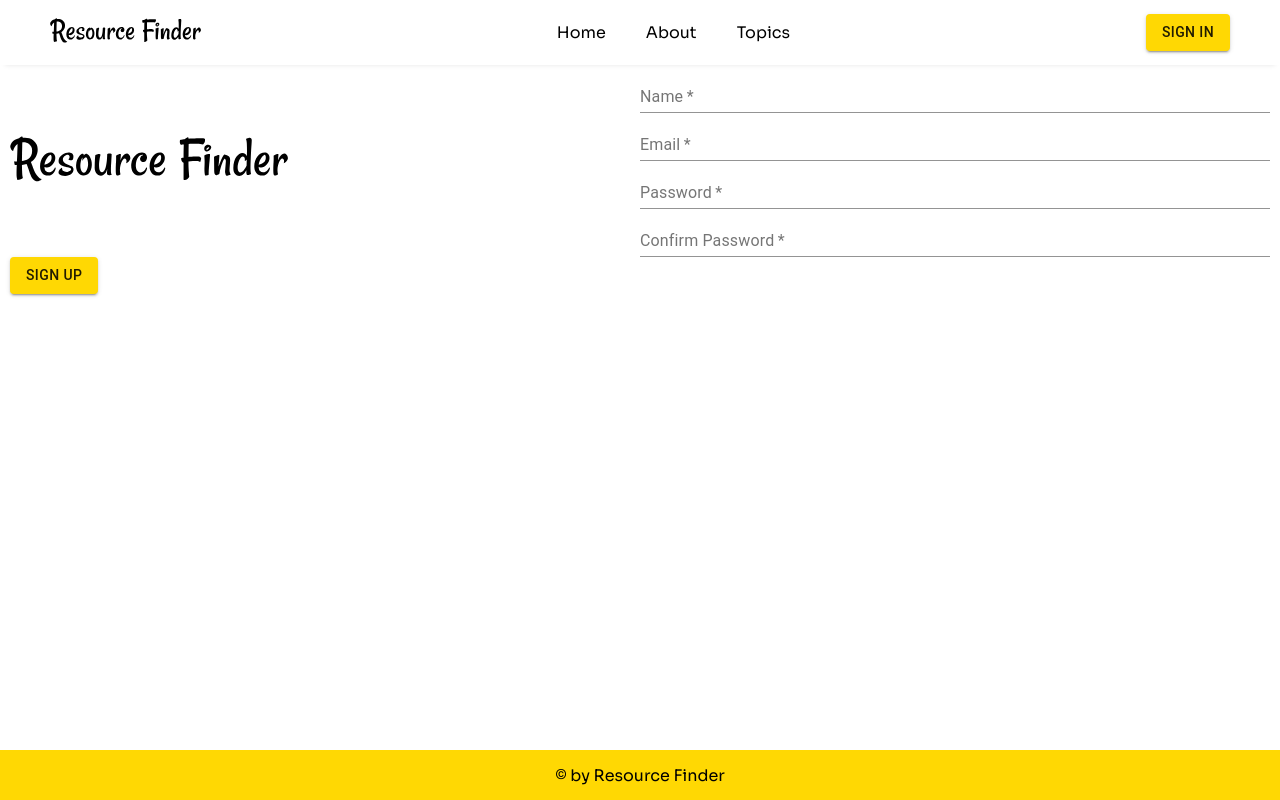
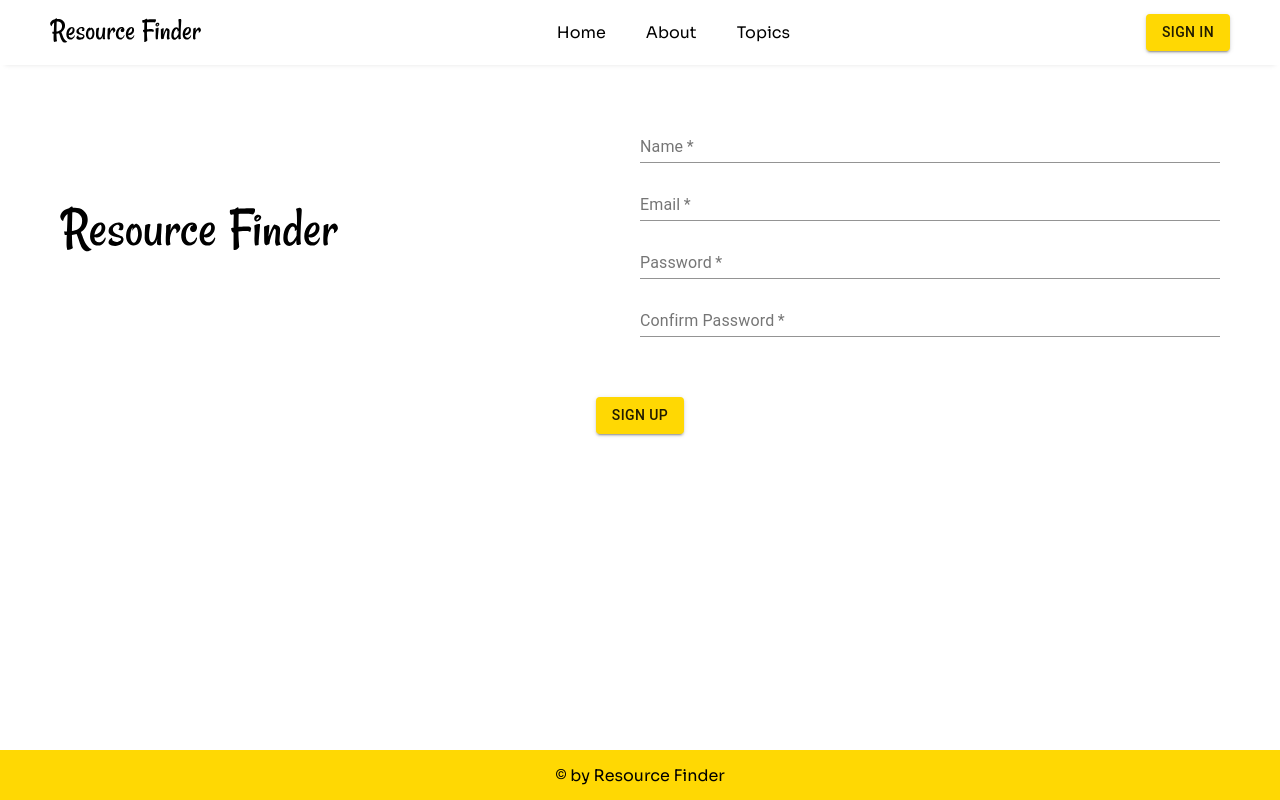
Before and after one commit to piall/resource-finder, a Next.js app: page /signup in a window 1280 px wide. Built offline with nearby package versions, Linux system fonts and the light colour scheme.

Commit message:
Add style for registration page

```diff
--- a/styles/globals.scss
+++ b/styles/globals.scss
@@ -65,12 +65,28 @@ nav {
 .page-container-scroll {
   position: absolute;
   margin-top: var(--nav-height);
-  height: calc(100vh - var(--nav-height));
+  height: calc(100vh - (var(--nav-height) + var(--footer-height)));
   width: 100vw;
 }
 
 .page-container {
   padding: 0px 10px 10px 10px;
+}
+
+.page-container.registration {
+  display: flex;
+  flex-direction: column;
+  justify-content: center;
+  align-items: center;
+
+  .MuiGrid-container {
+    padding: 50px;
+  }
+
+  .MuiFormControl-root {
+    display: block;
+    margin-bottom: 10px;
+  }
 }
 
 footer {
@@ -83,3 +99,7 @@ footer {
   justify-content: center;
   align-items: center;
 }
+
+.MuiCircularProgress-root {
+  padding: 10px;
+}
```
